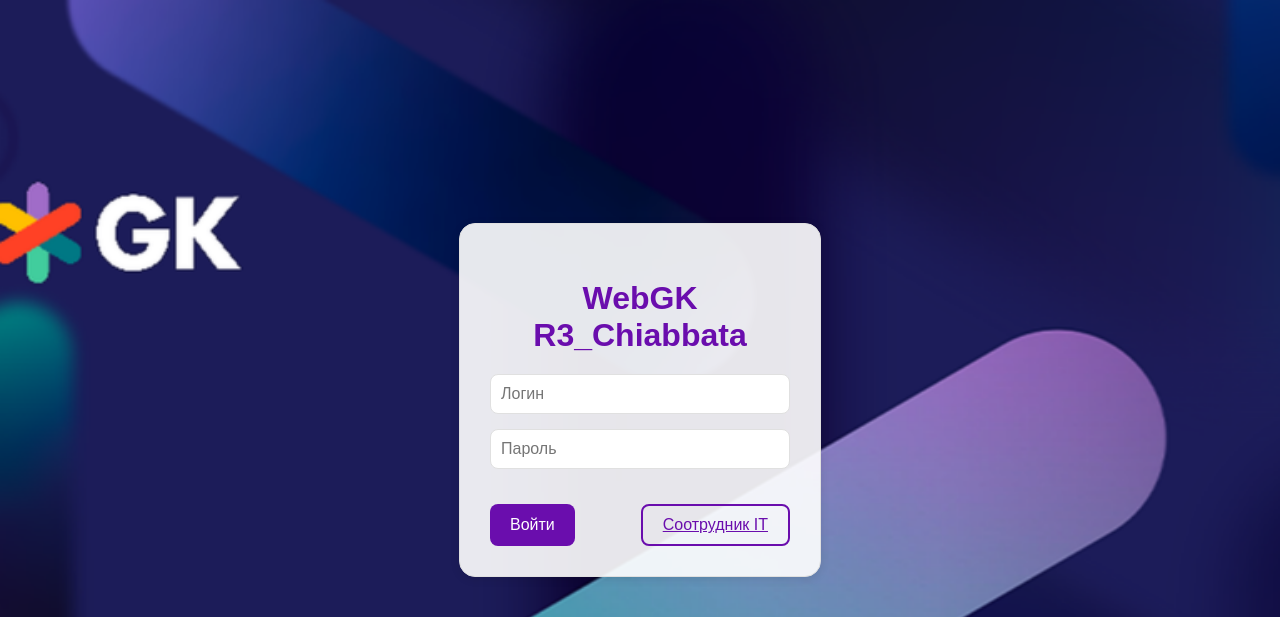
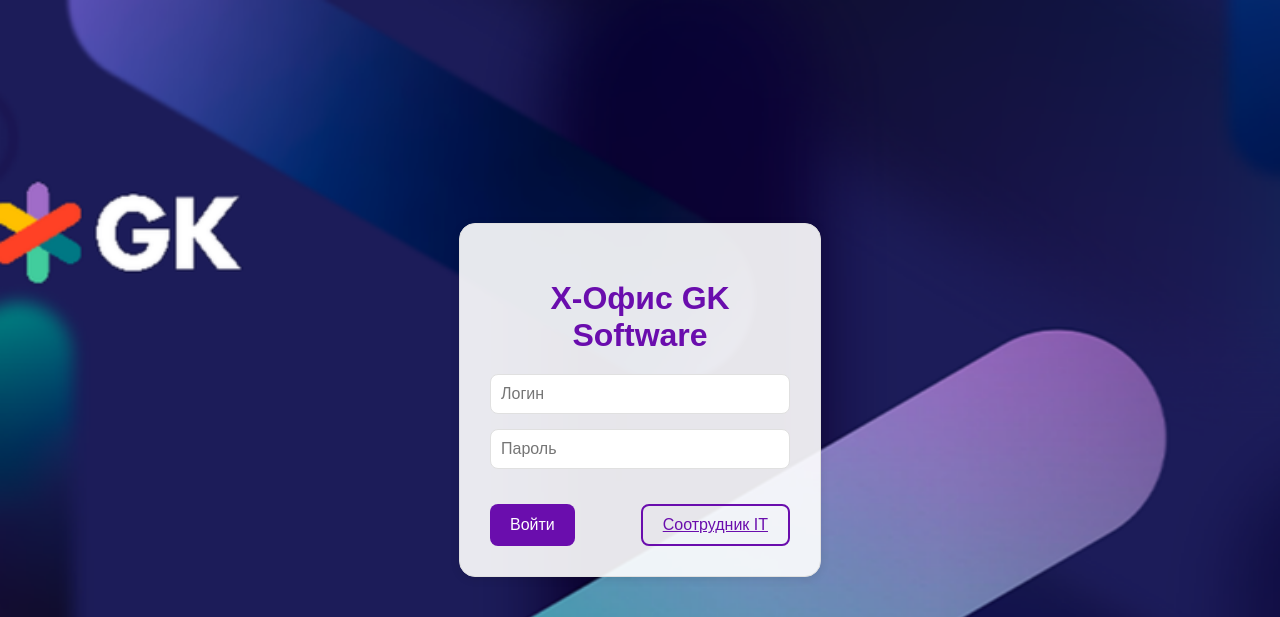
Before and after one commit to X5Office/XWeb, a Django app: page /GK/session/login/ in a window 1280 px wide. Shown: the top 617 px of the page. Run offline with Django 5.2, Linux system fonts and the light colour scheme; parts of the project's set-up code (start-up, migrations or seed data) failed here and were passed over.

Commit message:
изменено наименование системы

```diff
--- a/assets/templates/session/login.html
+++ b/assets/templates/session/login.html
@@ -10,7 +10,7 @@
 <body>
     <div class="auth-container">
         <div class="auth-card">
-            <h2 class="auth-title">WebGK R3_Chiabbata</h2>
+            <h2 class="auth-title">X-Офис GK Software</h2>
             <form class="auth-form" method="post">
                 {% csrf_token %}
                 <div class="form-group">
```
